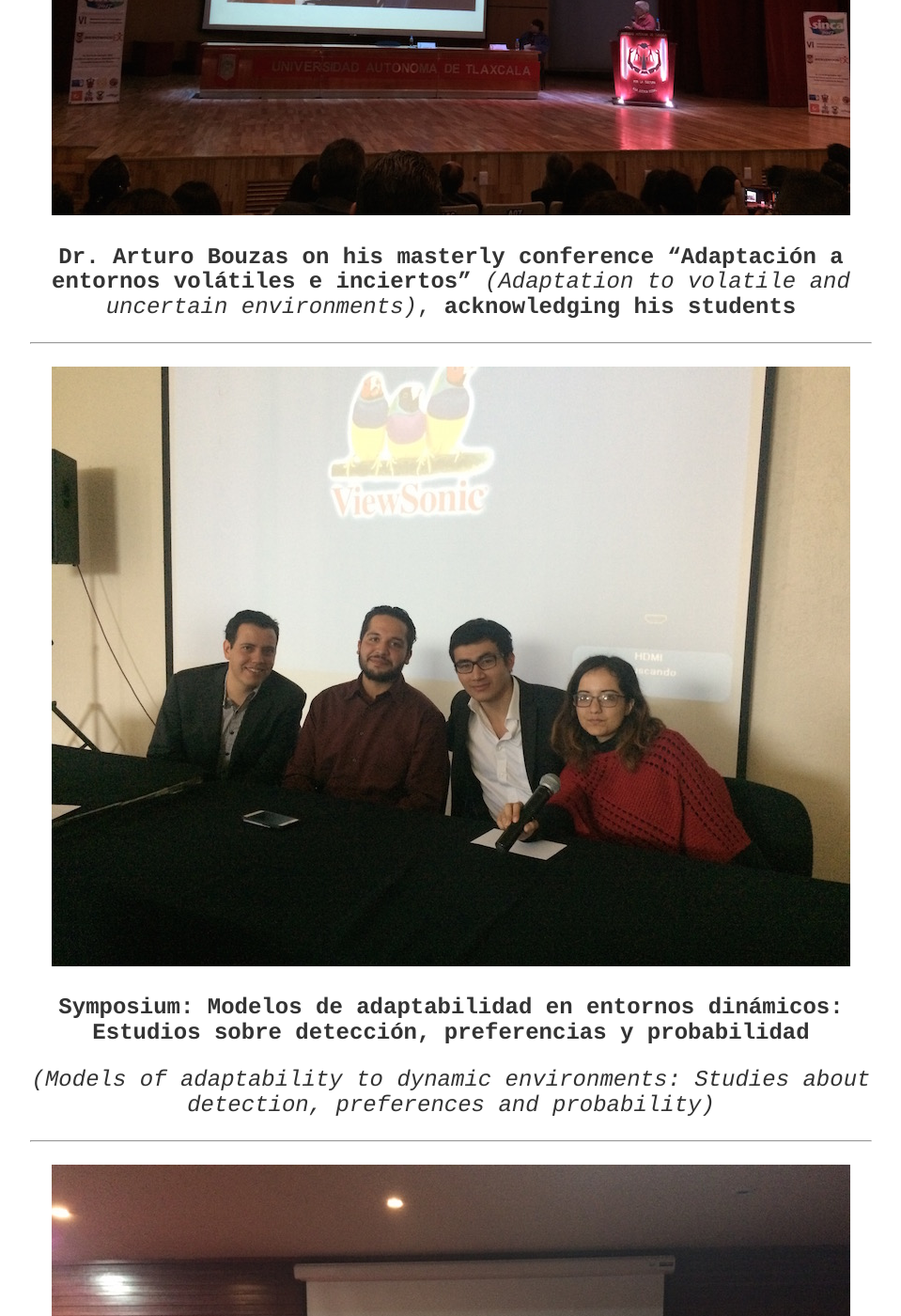
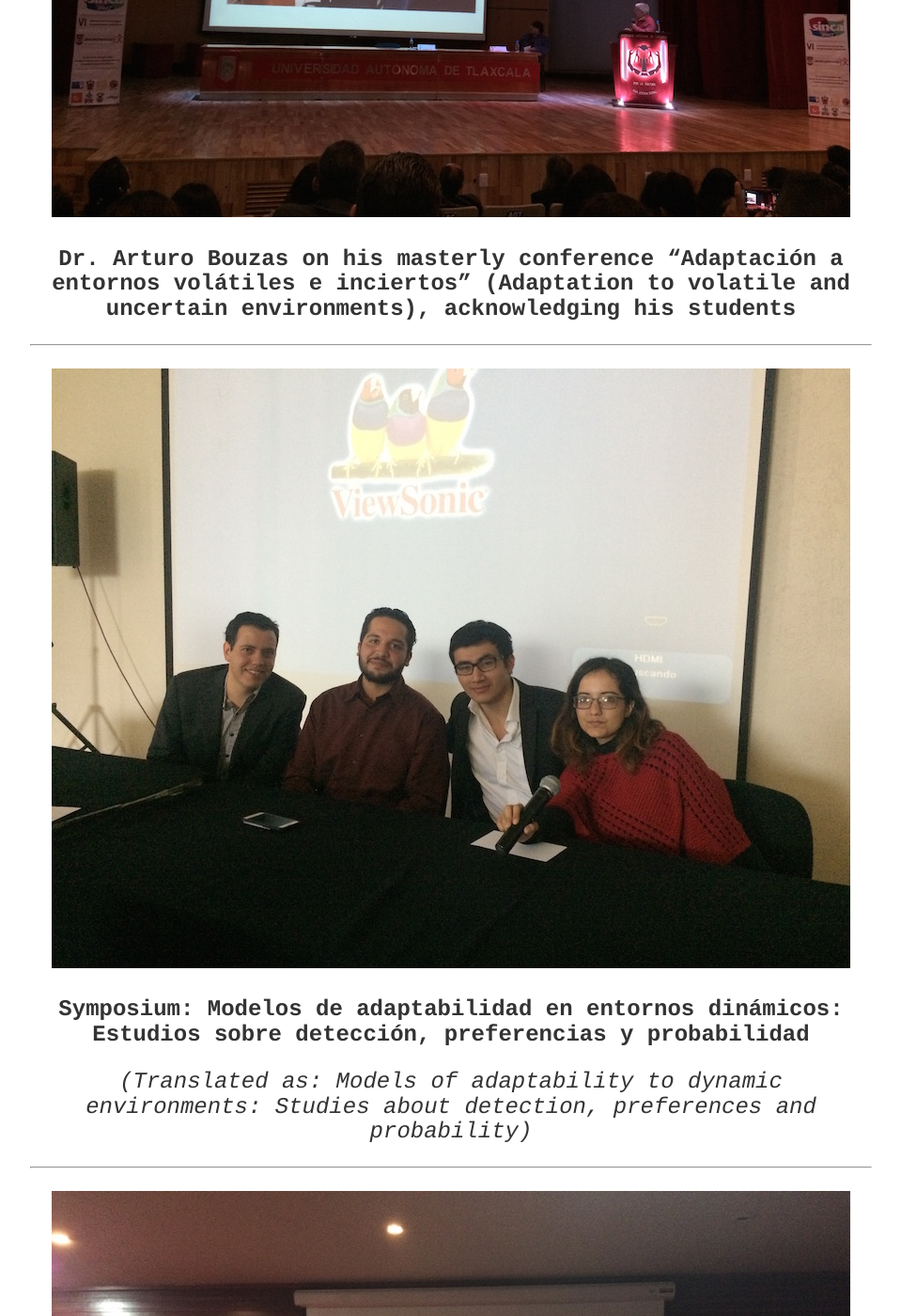
Before and after one commit to BouzasLab25/bouzaslab25.github.io, a Jekyll site: the page built from _posts/2017-11-14-posts-from-lab-25.md, in a window 1280 px wide and 1400 px high, scrolled down 1679 px. Shown: the whole window at 94% size, without its empty margins (160-1119 px from the left). Built offline with Jekyll 4.4.1, drawn with Linux system fonts in a browser that asks for light colours; some of the changed text lies outside the part shown.

Commit message:
Update 2017-11-14-posts-from-lab-25.md

```diff
--- a/_posts/2017-11-14-posts-from-lab-25.md
+++ b/_posts/2017-11-14-posts-from-lab-25.md
@@ -12,13 +12,14 @@ Members from Lab25 participated in SINCA VI, at Tlaxcala, Tlaxcala.
 ____
 
 ![Alt text](/LabPictures/IMG_8626.JPG)
+**Lab 25 at the Autonomous University of Tlaxcala**
 
-**Lab 25 at the Autonomous University of Tlaxcala**
+
 ____
 
 ![Alt text](/LabPictures/IMG_8581 2.JPG)
 
-**Dr. Arturo Bouzas on his masterly conference "Adaptación a entornos volátiles e inciertos"** *(Adaptation to volatile and uncertain environments)*, **acknowledging his students**
+**Dr. Arturo Bouzas on his masterly conference "Adaptación a entornos volátiles e inciertos" (Adaptation to volatile and uncertain environments), acknowledging his students**
 
 
 ____
@@ -27,7 +28,7 @@ ____
 
 **Symposium: Modelos de adaptabilidad en entornos dinámicos: Estudios sobre detección, preferencias y probabilidad**
 
-*(Models of adaptability to dynamic environments: Studies about detection, preferences and probability)*
+*(Translated as: Models of adaptability to dynamic environments: Studies about detection, preferences and probability)*
 
 
 ____
@@ -36,4 +37,4 @@ ____
 
 **Symposium: Adaptabilidad del comportamiento a restricciones temporales y probabilísticas**
 
-*(Behavioral adaptability to temporal and probabilistic restrictions).*
+*(Translated as: Behavioral adaptability to temporal and probabilistic restrictions).*
```
